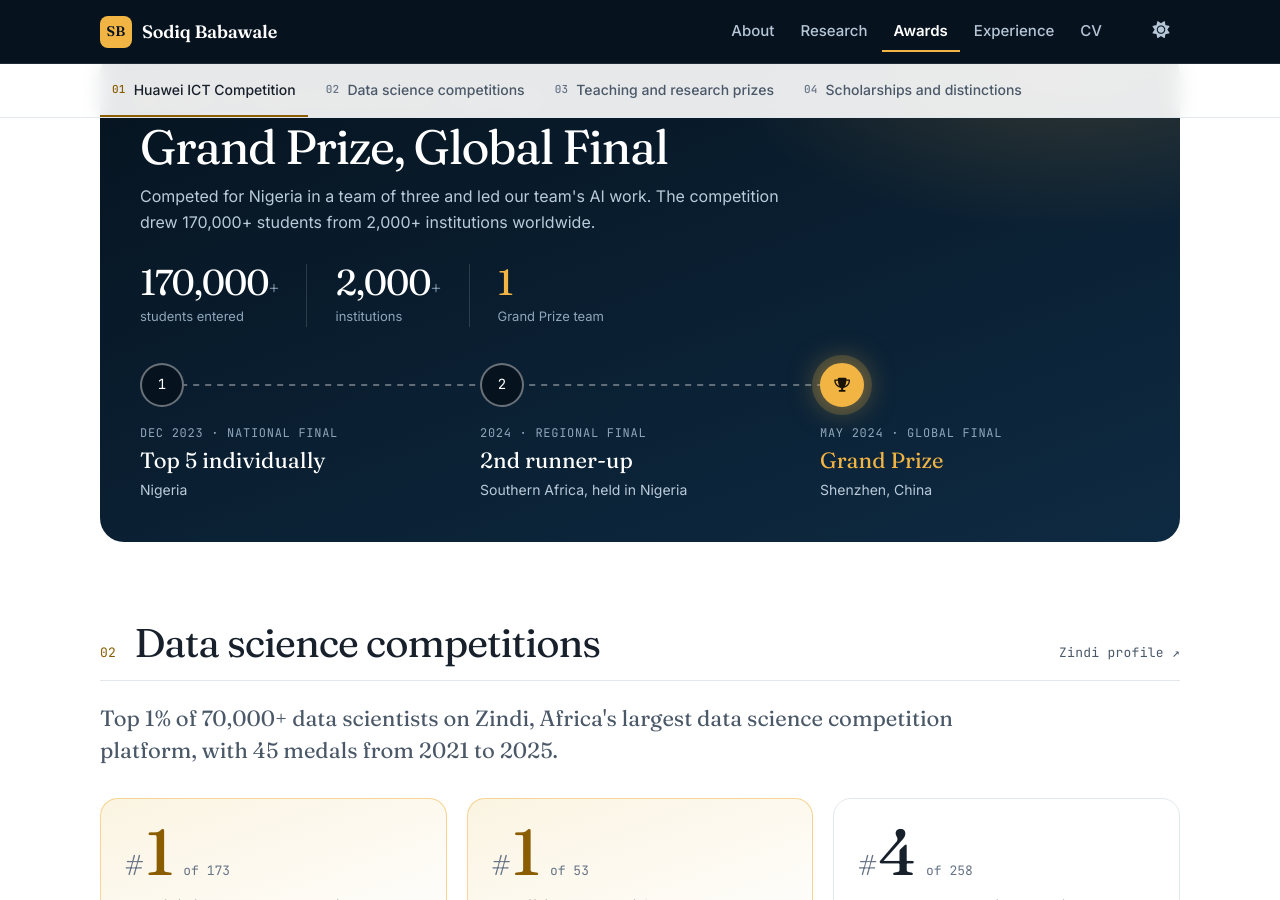
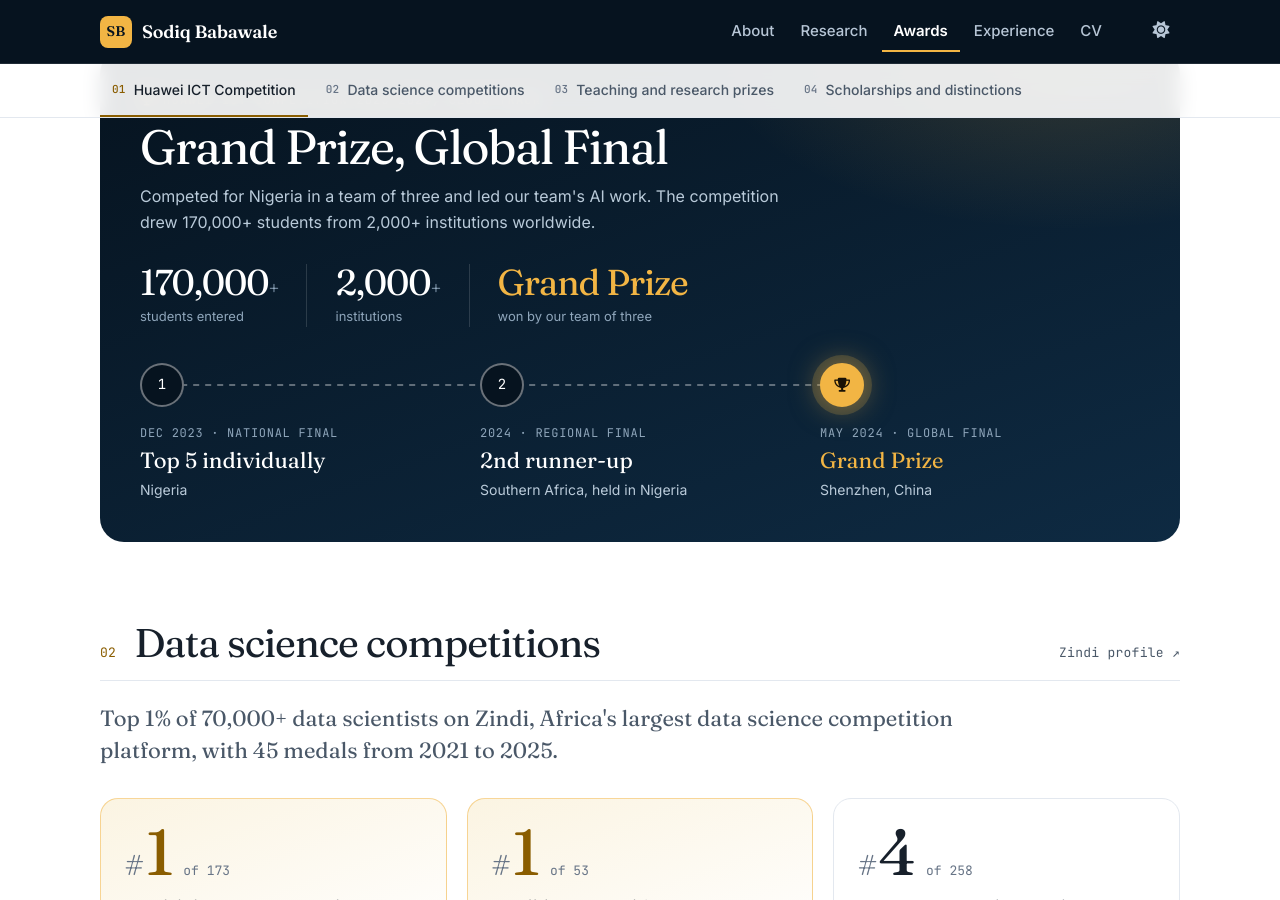
Before and after one commit to Sodiq179/Sodiq179.github.io, a Jekyll site: the page built from _pages/awards.html, in a window 1280 px wide and 900 px high, scrolled down 778 px. Built offline with Jekyll 4.4.1, drawn with Linux system fonts in a browser that asks for light colours; a script bundle is joined from its source files by our own code.

Commit message:
Clarify Huawei Grand Prize figure

```diff
--- a/_pages/awards.html
+++ b/_pages/awards.html
@@ -32,7 +32,7 @@ redirect_from:
     <div class="route4__funnel" aria-label="Field size">
       <div><span class="route4__n">170,000<small>+</small></span><span class="route4__l">students entered</span></div>
       <div><span class="route4__n">2,000<small>+</small></span><span class="route4__l">institutions</span></div>
-      <div class="is-gold"><span class="route4__n">1</span><span class="route4__l">Grand Prize team</span></div>
+      <div class="is-gold"><span class="route4__n">Grand Prize</span><span class="route4__l">won by our team of three</span></div>
     </div>
     <ol class="route4__steps" aria-label="Route to the Grand Prize">
       {% for s in a.featured.steps %}
```
